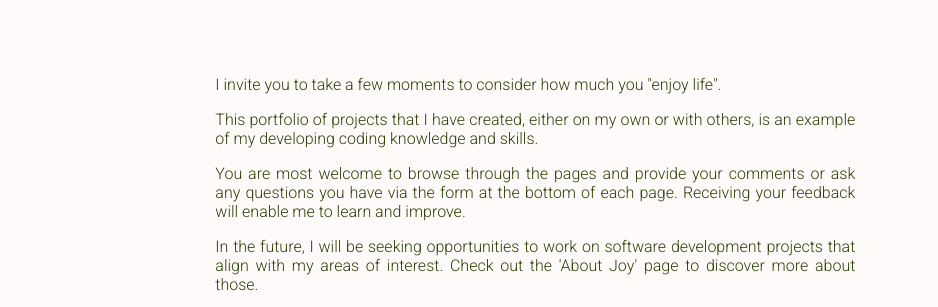
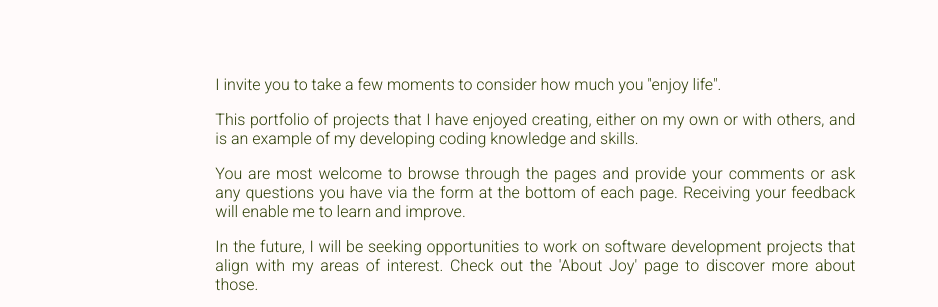
Before and after one commit to Jcat7414/jcat7414.github.io, a plain HTML site: page index.html in a window 1280 px wide. Shown: the part 395-702 px from the top of the page, 0-938 px from the left. Drawn offline with Linux system fonts and the light colour scheme; grey boxes are pictures that could not be loaded; a web font is replaced by a local one.

Commit message:
Edit sentence

```diff
--- a/index.html
+++ b/index.html
@@ -55,8 +55,8 @@
         <section class="introduction">
             <div class="intro-words">
                 <p>I invite you to take a few moments to consider how much you "enjoy life".</p>
-                <p>This portfolio of projects that I have created, either on my own or with others,
-                    is an example of my developing coding knowledge and skills.</p>
+                <p>This portfolio of projects that I have enjoyed creating, either on my own or with others,
+                    and is an example of my developing coding knowledge and skills.</p>
                 <p>You are most welcome to browse through the pages and provide your comments or ask
                     any questions you have via the form at the bottom of each page. Receiving
                     your feedback will enable me to learn and improve. </p>
```
Also changed, not shown: projects.html (+1 -1 lines).
